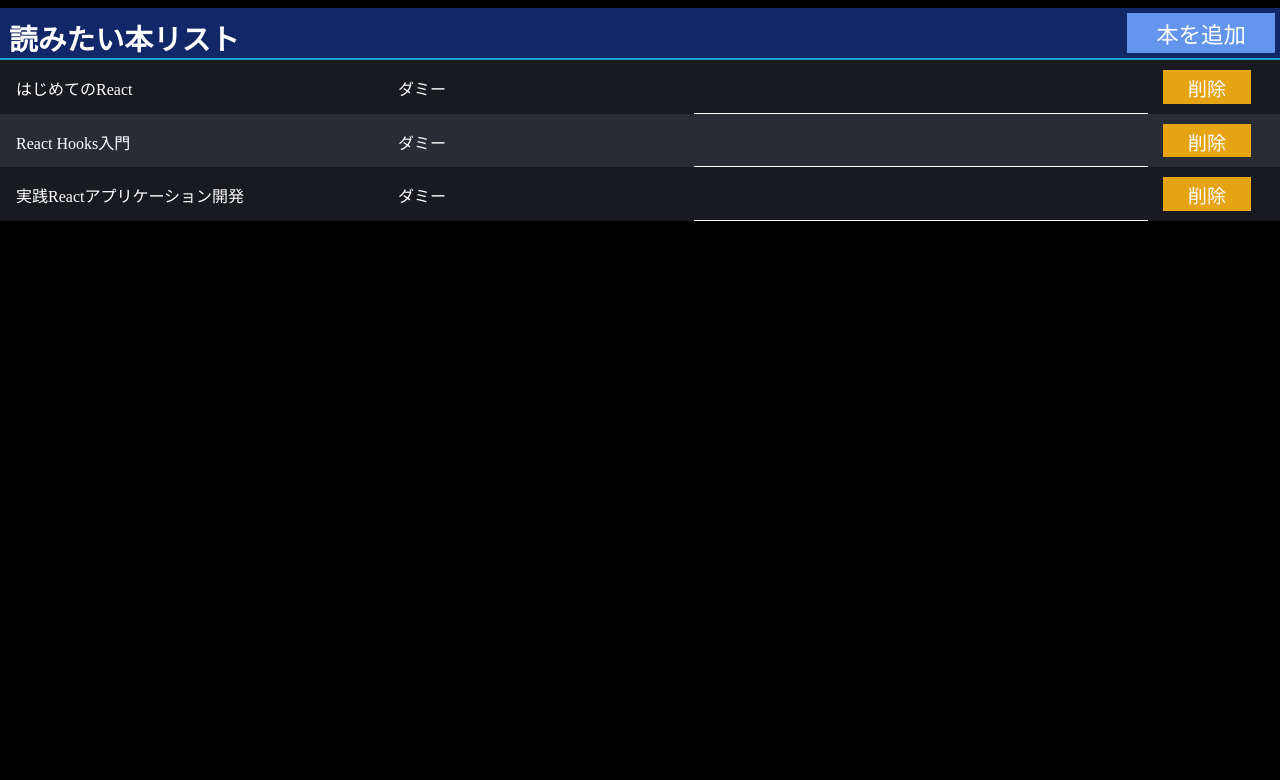
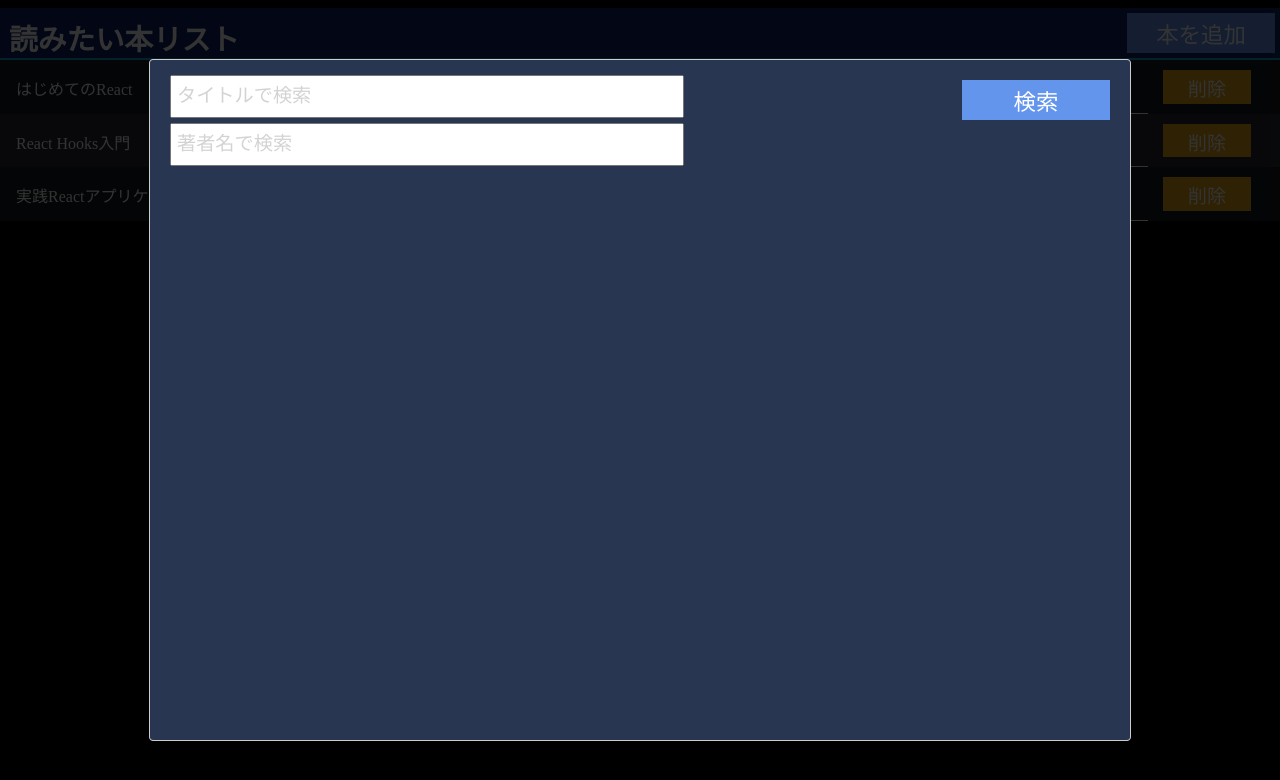
Before and after one commit to hitu3690/narrative-job, a React (Create React App) app: page / in a window 1280 px wide. Both pictures are taken after a click on the element "本を追加". Shown: the top 780 px of the page. Built offline with nearby package versions, Linux system fonts and the light colour scheme.

Commit message:
モーダル作成

```diff
--- a/package.json
+++ b/package.json
@@ -10,8 +10,10 @@
     "@types/node": "^16.11.24",
     "@types/react": "^17.0.39",
     "@types/react-dom": "^17.0.11",
+    "@types/react-modal": "^3.13.1",
     "react": "^17.0.2",
     "react-dom": "^17.0.2",
+    "react-modal": "^3.14.4",
     "react-scripts": "5.0.0",
     "typescript": "^4.5.5",
     "web-vitals": "^2.1.4"
--- a/src/App.tsx
+++ b/src/App.tsx
@@ -1,7 +1,28 @@
 import React, { useState } from 'react'
+import Modal from 'react-modal'
 import './App.css'
 import { BookToRead } from './BookToRead'
 import BookRow from './BookRow'
+import BookSearchDialog from './BookSearchDialog'
+
+/**
+ * ダイアログに必要な要素作成とスタイル設定
+ */
+Modal.setAppElement('#root')
+const customStyles = {
+  overlay: {
+    backgroundColor: 'rgba(0, 0, 0, 0.8)',
+  },
+  content: {
+    top: '50%',
+    left: '50%',
+    right: 'auto',
+    bottom: 'auto',
+    marginRight: '-50%',
+    padding: 0,
+    transform: 'translate(-50%, -50%)',
+  },
+}
 
 const dummyBooks: BookToRead[] = [
   {
@@ -61,13 +82,36 @@
     const newBooks = books.filter((b) => b.id !== id)
     setBooks(newBooks)
   }
+  /**
+   * ダイアログが開いているかどうかをステート管理
+   */
+  const [modalIsOpen, setModalIsOpen] = useState(false)
+  const handleAddClick = () => {
+    setModalIsOpen(true)
+  }
+  const handleModalClose = () => {
+    setModalIsOpen(false)
+  }
   return (
     <div className="App">
       <section className="nav">
         <h1>読みたい本リスト</h1>
-        <div className="button-like">本を追加</div>
+        <div className="button-like" onClick={handleAddClick}>
+          本を追加
+        </div>
       </section>
       <section className="main">{bookRows}</section>
+      {/*
+       * isOpen　        　-> ダイアログの開閉状態
+       * onRequestClose -> ダイアログの背景を押下した時のイベント
+       */}
+      <Modal
+        isOpen={modalIsOpen}
+        onRequestClose={handleModalClose}
+        style={customStyles}
+      >
+        <BookSearchDialog maxResults={20} onBookAdd={(b) => {}} />
+      </Modal>
     </div>
   )
 }
--- a/src/BookRow.tsx
+++ b/src/BookRow.tsx
@@ -6,7 +6,7 @@
   onMemoChange: (id: number, memo: string) => void
   onDelete: (id: number) => void
 }
-
+/* BookRowコンポーネントの定義 */
 const BookRow = (props: BookRowProps) => {
   // データ群セット
   const { title, authors, memo } = props.book
--- /dev/null
+++ b/src/BookSearchDialog.tsx
@@ -0,0 +1,69 @@
+import React, { useState } from 'react'
+import { BookDescription } from './BookDescription'
+import BookSearchItem from './BookSearchItem'
+
+type BookSearchDialogProps = {
+  maxResults: number
+  onBookAdd: (book: BookDescription) => void
+}
+/* BookDialogコンポーネントの定義 */
+const BookSearchDialog = (props: BookSearchDialogProps) => {
+  /**
+   * setXXの関数呼び出しを通じてステート変数が変化すると、それを検知してコンポーネントの再レンダリングを行う。（つまり、コンポーネント関数が呼び出される）
+   * handleTitleInputChangeの引数に'A'を入力すると、最初のuseState('')->は、useState('A')
+   * ちなみに親コンポーネントから渡されるpropsの値が変更された場合も、子コンポーネントは再レンダリングされる
+   */
+  const [books, setBooks] = useState([] as BookDescription[])
+  const [title, setTitle] = useState('')
+  const [author, setAuthor] = useState('')
+  const handleTitleInputChange = (e: React.ChangeEvent<HTMLInputElement>) => {
+    setTitle(e.target.value)
+  }
+  const handleAuthorInputChange = (e: React.ChangeEvent<HTMLInputElement>) => {
+    setAuthor(e.target.value)
+  }
+  const handleSearchClick = () => {
+    if (!title && !author) {
+      alert('入力してください')
+      return
+    } else {
+    }
+  }
+  const handleBookAdd = (book: BookDescription) => {
+    props.onBookAdd(book)
+  }
+  const bookItems = books.map((b, idx) => {
+    return (
+      <BookSearchItem
+        description={b}
+        onBookAdd={(b) => handleBookAdd(b)}
+        key={idx}
+      />
+    )
+  })
+  // DOM記述
+  return (
+    <div className="dialog">
+      <div className="operation">
+        <div className="conditions">
+          <input
+            type="text"
+            onChange={handleTitleInputChange}
+            placeholder="タイトルで検索"
+          />
+          <input
+            type="text"
+            onChange={handleAuthorInputChange}
+            placeholder="著者名で検索"
+          />
+        </div>
+        <div className="button-like" onClick={handleSearchClick}>
+          検索
+        </div>
+      </div>
+      <div className="search-results">{bookItems}</div>
+    </div>
+  )
+}
+
+export default BookSearchDialog
--- /dev/null
+++ b/src/BookSearchItem.tsx
@@ -0,0 +1,30 @@
+import React from 'react'
+import { BookDescription } from './BookDescription'
+
+type BookSearchItemProps = {
+  description: BookDescription
+  onBookAdd: (book: BookDescription) => void
+}
+/* BookItemコンポーネントの定義 */
+const BookSearchItem = (props: BookSearchItemProps) => {
+  // データ群セット
+  const { title, authors, thumbnail } = props.description
+  const handleAddBookClick = () => {
+    props.onBookAdd(props.description)
+  }
+  // DOM記述
+  return (
+    <div className="book-search-item">
+      <h2 title={title}>{title}</h2>
+      <div className="authors" title={authors}>
+        {authors}
+      </div>
+      {thumbnail ? <img src={thumbnail} alt="" /> : null}
+      <div className="add-book" onClick={handleAddBookClick}>
+        <span>+</span>
+      </div>
+    </div>
+  )
+}
+
+export default BookSearchItem
```
Also changed, not shown: 1 other file (tests, documents, lock files or other folders).
